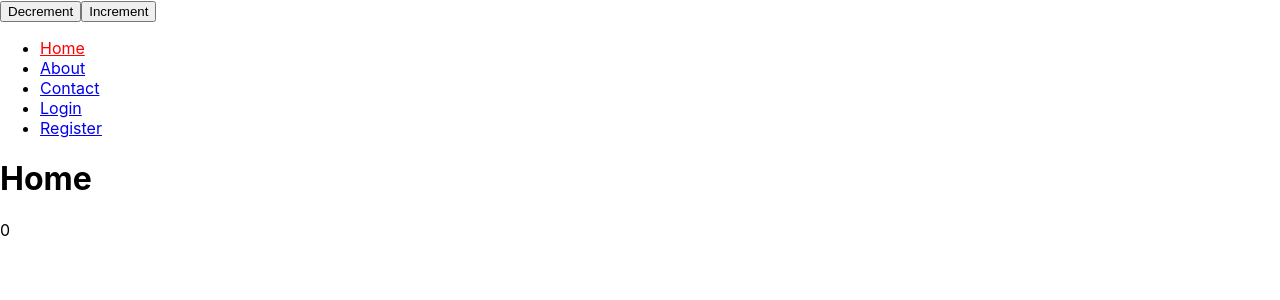
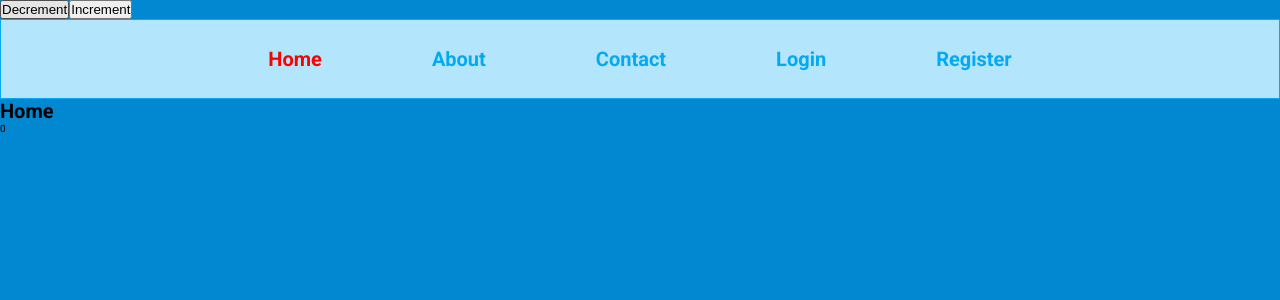
Before and after one commit to NguyenNam6689/constructer_react_project, a React (Create React App) app: page / in a window 1280 px wide. Shown: the top 300 px of the page. Built offline with nearby package versions, Linux system fonts and the light colour scheme.

Commit message:
#1 [ Set Up ] update css

```diff
--- a/src/App.css
+++ b/src/App.css
@@ -1,38 +1,7 @@
 .App {
-  text-align: center;
+    width: 100%;
+    height: 100%;
+    display: flex;
+    flex-direction: column;
+    align-items: center;
 }
-
-.App-logo {
-  height: 40vmin;
-  pointer-events: none;
-}
-
-@media (prefers-reduced-motion: no-preference) {
-  .App-logo {
-    animation: App-logo-spin infinite 20s linear;
-  }
-}
-
-.App-header {
-  background-color: #282c34;
-  min-height: 100vh;
-  display: flex;
-  flex-direction: column;
-  align-items: center;
-  justify-content: center;
-  font-size: calc(10px + 2vmin);
-  color: white;
-}
-
-.App-link {
-  color: #61dafb;
-}
-
-@keyframes App-logo-spin {
-  from {
-    transform: rotate(0deg);
-  }
-  to {
-    transform: rotate(360deg);
-  }
-}
--- a/src/index.css
+++ b/src/index.css
@@ -1,13 +1,34 @@
-body {
-  margin: 0;
-  font-family: -apple-system, BlinkMacSystemFont, 'Segoe UI', 'Roboto', 'Oxygen',
-    'Ubuntu', 'Cantarell', 'Fira Sans', 'Droid Sans', 'Helvetica Neue',
-    sans-serif;
-  -webkit-font-smoothing: antialiased;
-  -moz-osx-font-smoothing: grayscale;
+@import url("https://fonts.googleapis.com/css2?family=Roboto:ital,wght@0,400;0,500;0,700;1,700&display=swap");
+
+:root {
+    --dark-primary-color: #0288d1;
+    --light-primary-color: #b3e5fc;
+    --primary-color: #03a9f4;
+    --text-icon-color: #ffffff;
+    --accent-collor: #9e9e9e;
+    --primary-text-color: #212121;
+    --secondary-text-color: #757575;
+    --divider-color: #bdbdbd;
 }
 
-code {
-  font-family: source-code-pro, Menlo, Monaco, Consolas, 'Courier New',
-    monospace;
+* {
+    box-sizing: border-box;
+    padding: 0;
+    margin: 0;
+    scroll-behavior: smooth;
 }
+
+html {
+    font-family: "Roboto", sans-serif;
+    font-size: 62.5%;
+    height: 100%;
+}
+
+body {
+    background-color: var(--dark-primary-color);
+    height: 100%;
+}
+
+#root {
+    height: 100%;
+}
--- a/src/layouts/navbar/index.js
+++ b/src/layouts/navbar/index.js
@@ -1,28 +1,38 @@
 import React from 'react';
-import { Outlet } from 'react-router-dom';
 import NavLinkActive from 'src/routers/NavLinkActive';
+import './style.css';
 
 const Navbar = () => {
   return (
-    <>
-      <ul>
-        <li>
-          <NavLinkActive to="/">Home</NavLinkActive>
+    <div className="navbar-wrapper">
+      <ul className="navbar-wrapper__menu">
+        <li className="navbar-wrapper__menu__item">
+          <NavLinkActive className="navbar-wrapper__menu__item__link" to="/">
+            Home
+          </NavLinkActive>
         </li>
-        <li>
-          <NavLinkActive to="/about">About</NavLinkActive>
+        <li className="navbar-wrapper__menu__item">
+          <NavLinkActive className="navbar-wrapper__menu__item__link" to="/about">
+            About
+          </NavLinkActive>
         </li>
-        <li>
-          <NavLinkActive to="/contact">Contact</NavLinkActive>
+        <li className="navbar-wrapper__menu__item">
+          <NavLinkActive className="navbar-wrapper__menu__item__link" to="/contact">
+            Contact
+          </NavLinkActive>
         </li>
-        <li>
-          <NavLinkActive to="/login">Login</NavLinkActive>
+        <li className="navbar-wrapper__menu__item">
+          <NavLinkActive className="navbar-wrapper__menu__item__link" to="/login">
+            Login
+          </NavLinkActive>
         </li>
-        <li>
-          <NavLinkActive to="/register">Register</NavLinkActive>
+        <li className="navbar-wrapper__menu__item">
+          <NavLinkActive className="navbar-wrapper__menu__item__link" to="/register">
+            Register
+          </NavLinkActive>
         </li>
       </ul>
-    </>
+    </div>
   );
 };
 
--- a/src/layouts/navbar/style.css
+++ b/src/layouts/navbar/style.css
@@ -1,19 +1,39 @@
-ul {
-  listStyleType: 'none',
-  margin: 0,
-  padding: 0,
-  overflow: 'hidden',
-  backgroundColor: '#333',
+/* src/layouts/navbar/navbar.css */
+
+.navbar-wrapper {
+    background-color: var(--light-primary-color);
+    width: 100%;
+    height: 10vh;
+    padding: 0 40px;
+    box-sizing: border-box;
+    border: 1px solid var(--primary-color);
 }
 
-li {
-  float: 'left',
+.navbar-wrapper__menu {
+    display: flex;
+    align-items: center;
+    justify-content: center;
+    height: 100%;
+    gap: 50px;
 }
 
-link {
-  display: 'block',
-  color: 'white',
-  textAlign: 'center',
-  padding: '14px 16px',
-  textDecoration: 'none',
+.navbar-wrapper__menu__item {
+    padding: 25px;
+    list-style: none;
+    display: flex;
+    align-items: center;
+    position: relative;
+    cursor: pointer;
 }
+
+.navbar-wrapper__menu__item__link {
+    font-size: 2rem;
+    font-weight: 700;
+    color: var(--primary-color);
+    text-decoration: none;
+    padding: 0.5rem;
+}
+
+.navbar-wrapper__menu__item__link:hover {
+    border-bottom: 2px solid var(--divider-color);
+}
```
